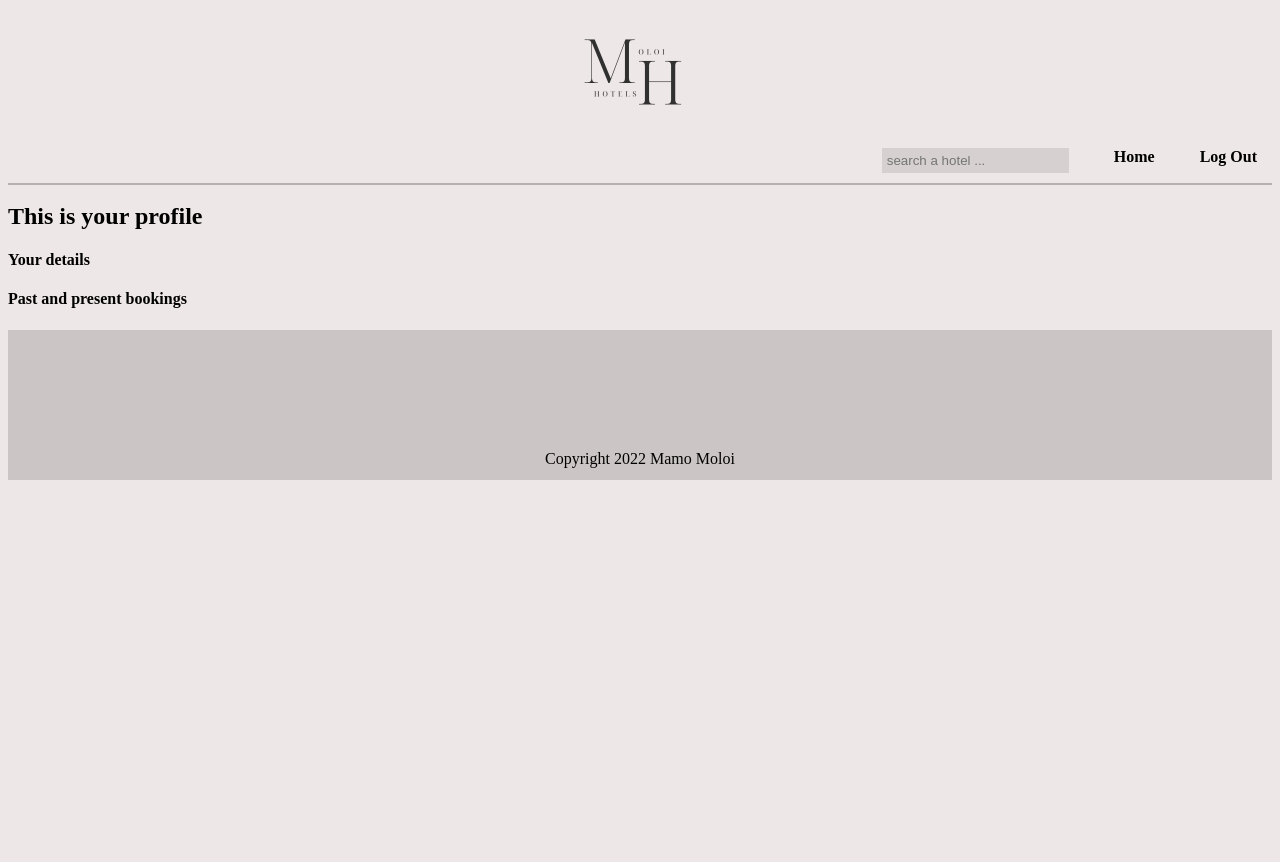
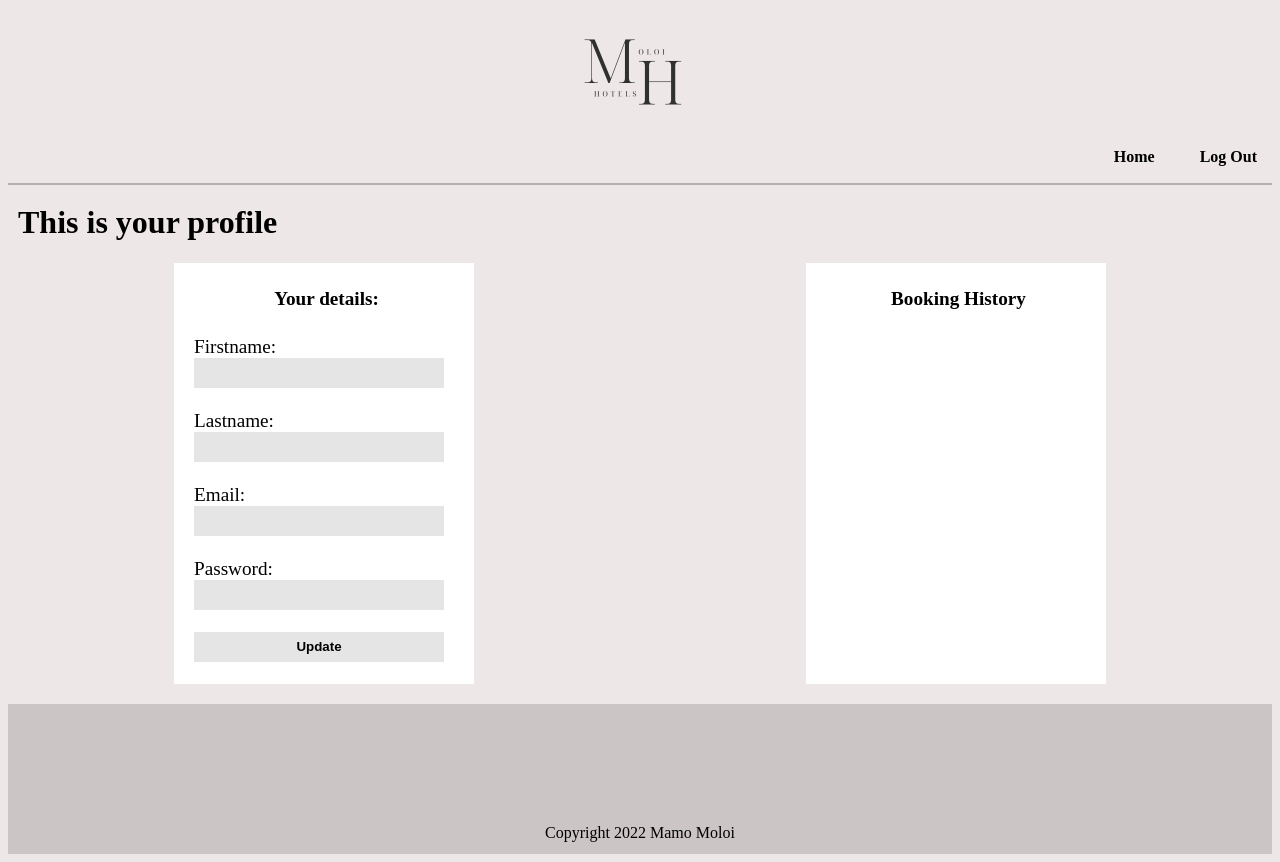
Before and after one commit to mamsieCodess/Booking-App-in-PHP, a PHP site: page /template/profile.php in a window 1280 px wide. Before the commit the page ends 480 px from the top, so only its background shows below. Run offline with PHP 8.4, Linux system fonts and the light colour scheme.

Commit message:
Profile Page update
Styled the profile page a bit before proceeding. Also, deleted and updated some comments on other pages.

```diff
--- a/template/homepage.php
+++ b/template/homepage.php
@@ -181,7 +181,7 @@ $hotels = $result->fetch_all(MYSQLI_BOTH);
             objects' data using its getter methods*/
             array_push($_SESSION['hotels'], $newHotel);
         }
-        ///////////////////////////////////////////////////////////////////////////////////////////-> USE THIS ON THE NEXT 2 PAGES
+
         foreach ($_SESSION['hotels'] as $hotel) : ?>
 
             <div class="hotel-wrapper">
--- a/template/profile.php
+++ b/template/profile.php
@@ -61,9 +61,33 @@ session_start();
 
         input {
             border: none;
-            height: 25px;
+            height: 30px;
+            width:250px;
             padding: 0 5px;
             background-color: rgba(0, 0, 0, 0.1);
+        }
+
+        section{
+            display: flex;
+            justify-content:space-around;
+            font-size:larger;
+        }
+        section > div{
+            padding-right:15px;
+            background-color: white;
+            width:300px;
+            padding-left:20px;
+            margin-bottom:20px;
+
+        }
+        div > h4{
+            text-align: center;
+        }
+        #update-button{
+            font-weight: bolder;
+        }
+        #update-button:hover{
+            background-color: grey;
         }
     </style>
 </head>
@@ -72,7 +96,6 @@ session_start();
     <header>
         <div class="logo"><img width='200px' id="logo" src="../includes/images/M (1).png" alt=""></div>
         <div class="menu">
-            <div><input type="search" name="search" placeholder="search a hotel ..."></div>
             <div><a href="homepage.php">Home</a></div>
             <div class="logout-button">
                 <a href="logout.php">Log Out</a>
@@ -80,13 +103,30 @@ session_start();
         </div>
 
     </header>
-<h2>This is your profile</h2>
+<h1 style="padding-left:10px ">This is your profile</h1>
 <section>
     <div class="basic-details">
-        <h4>Your details</h4>
+        <h4>Your details:</h4>
+        <form action="profile.php" method="POST">
+                <label for="firstname">Firstname:</label><br>
+                <input type="text" name="firstname" value="">
+                <br><br>
+                <label for="lastname">Lastname:</label><br>
+                <input type="text" name="lastname" value="">
+                <br><br>
+                <label for="email">Email:</label><br>
+                <input type="email" name="email" value="">
+                <br><br>
+                <label for="password">Password:</label><br>
+                <input type="password" name="password" value="">
+                <br><br>
+                <input type="submit" name="update" value="Update" id="update-button" >
+                <br><br>
+
+            </form>
     </div>
     <div class="bookings">
-        <h4>Past and present bookings</h4>
+        <h4>Booking History</h4>
     </div>
 </section>
 
```
Also changed, not shown: template/booking-page.php (+2 -8 lines), template/view-hotel.php (+14 -22 lines).
